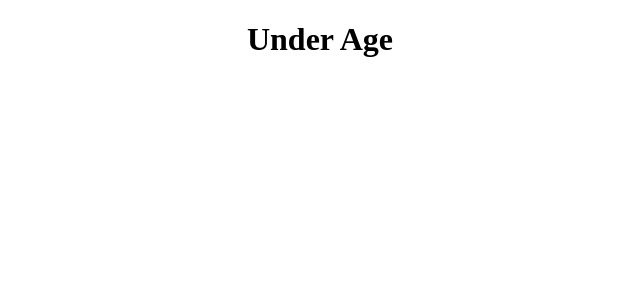
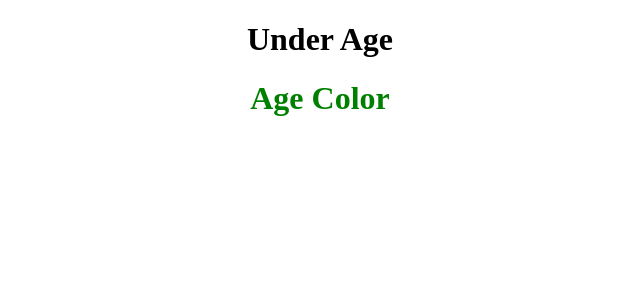
Before and after one commit to mangala-karunarathne/React-Refresh, a React (Create React App) app: page / in a window 1280 px wide. Shown: the top 300 px of the page, without its empty margins (320-960 px from the left). Built offline with nearby package versions, Linux system fonts and the light colour scheme.

Commit message:
CHG | In Line Styles with turnary Operators

```diff
--- a/src/App.js
+++ b/src/App.js
@@ -3,10 +3,12 @@ import "./App.css";
 function App() {
 
   const age = 10;
+  const isGreen = true;
 
   return (
     <div className="App">
     {age>= 18 ? <h1>Over Age</h1> : <h1> Under Age</h1>}
+    <h1 style={{color: isGreen ? 'green' : "red"}}>Age Color</h1>
     </div>
   );
 }
```
